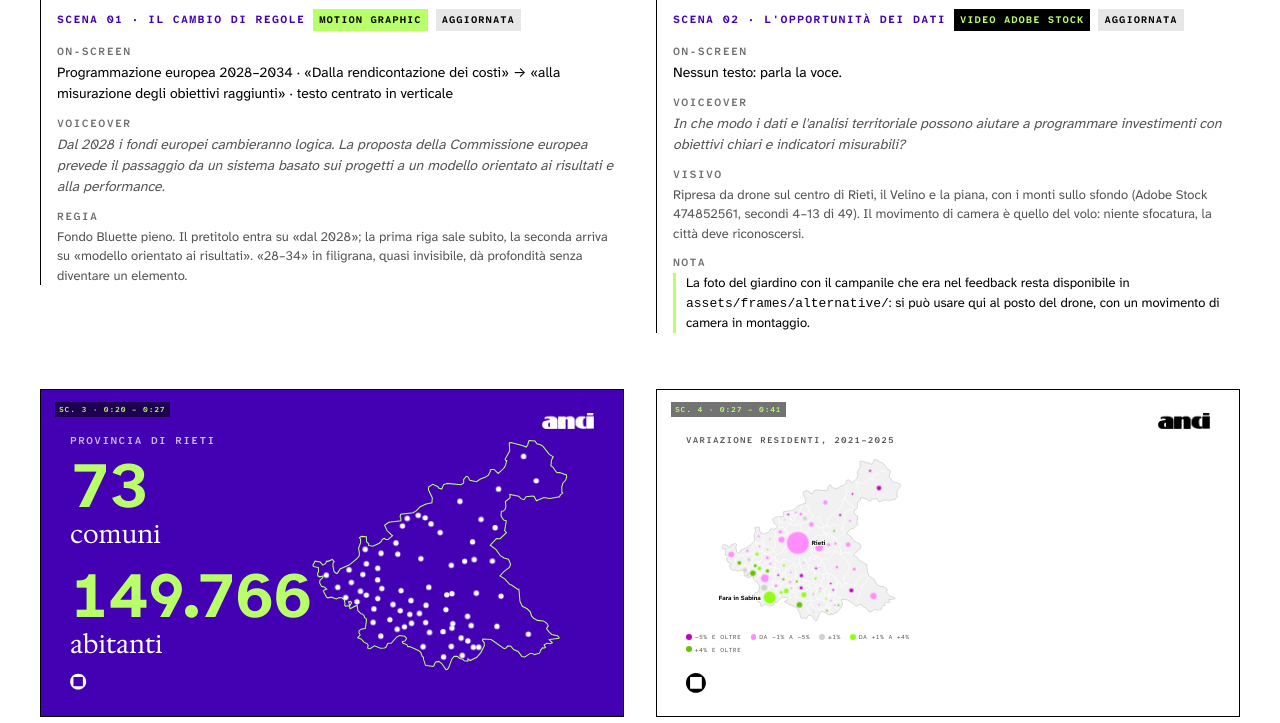
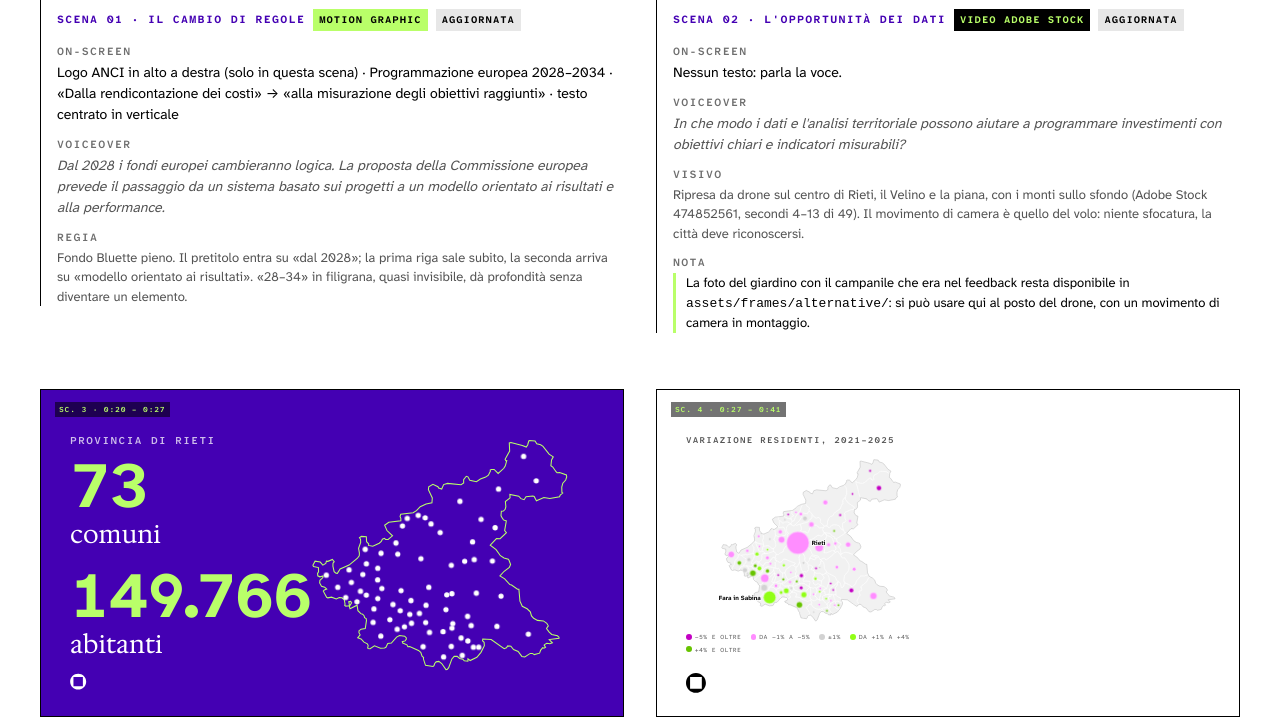
Before and after one commit to AlessioGranella/oe-storyboard-rieti, a plain HTML site: page index.html in a window 1280 px wide. Shown: the part 1017-1740 px from the top of the page. Drawn offline with Linux system fonts and the light colour scheme.

Commit message:
Logo ANCI solo nella scena 1

```diff
--- a/index.html
+++ b/index.html
@@ -417,7 +417,7 @@ footer .fine{
         <div class="info">
           <p class="idx">Scena 01 · Il cambio di regole <span class="chip">Motion graphic</span> <span class="chip g">Aggiornata</span></p>
           <dl>
-            <div><dt>On-screen</dt><dd>Programmazione europea 2028–2034 · «Dalla rendicontazione dei costi» → «alla misurazione degli obiettivi raggiunti» · testo centrato in verticale</dd></div>
+            <div><dt>On-screen</dt><dd>Logo ANCI in alto a destra (solo in questa scena) · Programmazione europea 2028–2034 · «Dalla rendicontazione dei costi» → «alla misurazione degli obiettivi raggiunti» · testo centrato in verticale</dd></div>
             <div><dt>Voiceover</dt><dd class="vo">Dal 2028 i fondi europei cambieranno logica. La proposta della Commissione europea prevede il passaggio da un sistema basato sui progetti a un modello orientato ai risultati e alla performance.</dd></div>
             <div><dt>Regia</dt><dd class="prompt">Fondo Bluette pieno. Il pretitolo entra su «dal 2028»; la prima riga sale subito, la seconda arriva su «modello orientato ai risultati». «28–34» in filigrana, quasi invisibile, dà profondità senza diventare un elemento.</dd></div>
           </dl>
@@ -430,7 +430,7 @@ footer .fine{
           <div class="stage">
             <video class="photo clip" src="assets/clips/02-rieti-drone.mp4" poster="assets/frames/02-rieti-drone.jpg" muted loop playsinline preload="none" aria-label="Volo di drone sul centro di Rieti e sul fiume Velino"></video>
           </div>
-          <img class="anci" src="assets/logo-anci-white.png" alt="ANCI"><div class="foot"><img src="assets/logo-mark-white.svg" alt="OpenEconomics"></div><span class="tc">Sc. 2 · 0:11 – 0:20</span><span class="replay">↻ Rivedi</span><div class="safe"></div>
+          <div class="foot"><img src="assets/logo-mark-white.svg" alt="OpenEconomics"></div><span class="tc">Sc. 2 · 0:11 – 0:20</span><span class="replay">↻ Rivedi</span><div class="safe"></div>
         </div>
         <div class="info">
           <p class="idx">Scena 02 · L'opportunità dei dati <span class="chip w">Video Adobe Stock</span> <span class="chip g">Aggiornata</span></p>
@@ -453,7 +453,7 @@ footer .fine{
               <div class="a-up" style="--d:2.4s"><p class="num count" data-to="149766" data-d="2.4" data-t="1.6">149<span class="sep">.</span>766</p><p class="cap">abitanti</p></div>
             </div>
           </div>
-          <img class="anci" src="assets/logo-anci-white.png" alt="ANCI"><div class="foot"><img src="assets/logo-mark-white.svg" alt="OpenEconomics"></div><span class="tc">Sc. 3 · 0:20 – 0:27</span><span class="replay">↻ Rivedi</span><div class="safe"></div>
+          <div class="foot"><img src="assets/logo-mark-white.svg" alt="OpenEconomics"></div><span class="tc">Sc. 3 · 0:20 – 0:27</span><span class="replay">↻ Rivedi</span><div class="safe"></div>
         </div>
         <div class="info">
           <p class="idx">Scena 03 · Il territorio: Rieti <span class="chip">Dati reali</span></p>
@@ -483,7 +483,7 @@ footer .fine{
               </div>
             </div>
           </div>
-          <img class="anci" src="assets/logo-anci-white.png" alt="ANCI"><div class="foot"><img src="assets/logo-mark-black.svg" alt="OpenEconomics"></div><span class="tc">Sc. 4 · 0:27 – 0:41</span><span class="replay">↻ Rivedi</span><div class="safe"></div>
+          <div class="foot"><img src="assets/logo-mark-black.svg" alt="OpenEconomics"></div><span class="tc">Sc. 4 · 0:27 – 0:41</span><span class="replay">↻ Rivedi</span><div class="safe"></div>
         </div>
         <div class="info">
           <p class="idx">Scena 04 · Spopolamento e pendolarismo <span class="chip">Dati reali</span> <span class="chip g">Da allineare</span></p>
@@ -507,7 +507,7 @@ footer .fine{
               <div class="col a-up" style="--d:6.5s"><svg id="silI" viewBox="0 0 400 500" aria-hidden="true"></svg><p class="num"><span class="count" data-to="9.1" data-dec="1" data-d="7" data-t="1">9<span class="sep">,</span>1</span>%</p><p class="cap">Italia, 2024</p></div>
             </div>
           </div>
-          <img class="anci" src="assets/logo-anci-white.png" alt="ANCI"><div class="foot"><img src="assets/logo-mark-white.svg" alt="OpenEconomics"></div><span class="tc">Sc. 5 · 0:41 – 0:56</span><span class="replay">↻ Rivedi</span><div class="safe"></div>
+          <div class="foot"><img src="assets/logo-mark-white.svg" alt="OpenEconomics"></div><span class="tc">Sc. 5 · 0:41 – 0:56</span><span class="replay">↻ Rivedi</span><div class="safe"></div>
         </div>
         <div class="info">
           <p class="idx">Scena 05 · Il paradosso dell'export <span class="chip">Dati reali</span> <span class="chip g">Voce aggiornata</span> <span class="chip w">Da verificare</span></p>
@@ -532,7 +532,7 @@ footer .fine{
               <p class="cap a-up" style="--d:10s">rispetto alla media italiana</p>
             </div>
           </div>
-          <img class="anci" src="assets/logo-anci-white.png" alt="ANCI"><div class="foot"><img src="assets/logo-mark-white.svg" alt="OpenEconomics"></div><span class="tc">Sc. 6 · 0:56 – 1:13</span><span class="replay">↻ Rivedi</span><div class="safe"></div>
+          <div class="foot"><img src="assets/logo-mark-white.svg" alt="OpenEconomics"></div><span class="tc">Sc. 6 · 0:56 – 1:13</span><span class="replay">↻ Rivedi</span><div class="safe"></div>
         </div>
         <div class="info">
           <p class="idx">Scena 06 · L'export non basta <span class="chip g">Video AI</span> <span class="chip g">Voce aggiornata</span></p>
@@ -552,7 +552,7 @@ footer .fine{
             <p class="k a-up" style="--d:.2s;margin-bottom:2.4cqw">Profili più difficili da reperire</p>
             <svg id="s7chart" viewBox="0 0 1600 520" aria-hidden="true"></svg>
           </div>
-          <img class="anci" src="assets/logo-anci-white.png" alt="ANCI"><div class="foot"><img src="assets/logo-mark-black.svg" alt="OpenEconomics"><span class="src">Fonte: Unioncamere</span></div><span class="tc">Sc. 7 · 1:13 – 1:33</span><span class="replay">↻ Rivedi</span><div class="safe"></div>
+          <div class="foot"><img src="assets/logo-mark-black.svg" alt="OpenEconomics"><span class="src">Fonte: Unioncamere</span></div><span class="tc">Sc. 7 · 1:13 – 1:33</span><span class="replay">↻ Rivedi</span><div class="safe"></div>
         </div>
         <div class="info">
           <p class="idx">Scena 07 · Le competenze che mancano <span class="chip">Dati reali</span> <span class="chip g">Aggiornata</span></p>
@@ -585,7 +585,7 @@ footer .fine{
               </div>
             </div>
           </div>
-          <img class="anci" src="assets/logo-anci-white.png" alt="ANCI"><div class="foot"><img src="assets/logo-mark-white.svg" alt="OpenEconomics"></div><span class="tc">Sc. 8 · 1:33 – 1:46</span><span class="replay">↻ Rivedi</span><div class="safe"></div>
+          <div class="foot"><img src="assets/logo-mark-white.svg" alt="OpenEconomics"></div><span class="tc">Sc. 8 · 1:33 – 1:46</span><span class="replay">↻ Rivedi</span><div class="safe"></div>
         </div>
         <div class="info">
           <p class="idx">Scena 08 · Mancano i percorsi di formazione <span class="chip g">Video AI</span> <span class="chip">Dati reali</span></p>
@@ -611,7 +611,7 @@ footer .fine{
               <span class="a-up" style="--d:9.6s">Indicatori</span>
             </div>
           </div>
-          <img class="anci" src="assets/logo-anci-white.png" alt="ANCI"><div class="foot"><img src="assets/logo-mark-white.svg" alt="OpenEconomics"></div><span class="tc">Sc. 9 · 1:46 – 1:59</span><span class="replay">↻ Rivedi</span><div class="safe"></div>
+          <div class="foot"><img src="assets/logo-mark-white.svg" alt="OpenEconomics"></div><span class="tc">Sc. 9 · 1:46 – 1:59</span><span class="replay">↻ Rivedi</span><div class="safe"></div>
         </div>
         <div class="info">
           <p class="idx">Scena 09 · Dal dato all'azione <span class="chip g">Video AI</span> <span class="chip">Testo proposto</span></p>
@@ -639,7 +639,7 @@ footer .fine{
               <div class="blk a-up" style="--d:13.8s"><span class="tag">Indicatore</span><p class="v">Numero di partecipanti per genere e settore, STEM incluse</p><p class="s">Raccordo con gli obiettivi della programmazione 2028–2034</p></div>
             </div>
           </div>
-          <img class="anci" src="assets/logo-anci-white.png" alt="ANCI"><div class="foot"><img src="assets/logo-mark-white.svg" alt="OpenEconomics"></div><span class="tc">Sc. 10 · 1:59 – 2:19</span><span class="replay">↻ Rivedi</span><div class="safe"></div>
+          <div class="foot"><img src="assets/logo-mark-white.svg" alt="OpenEconomics"></div><span class="tc">Sc. 10 · 1:59 – 2:19</span><span class="replay">↻ Rivedi</span><div class="safe"></div>
         </div>
         <div class="info">
           <p class="idx">Scena 10 · Dal dato all'azione: un esempio <span class="chip">Motion graphic</span> <span class="chip g">Aggiornata</span></p>
@@ -689,7 +689,7 @@ footer .fine{
               </div>
             </div>
           </div>
-          <img class="anci" src="assets/logo-anci-white.png" alt="ANCI"><div class="foot"><img src="assets/logo-mark-white.svg" alt="OpenEconomics"></div><span class="tc">Sc. 11 · 2:19 – 2:41</span><span class="replay">↻ Rivedi</span><div class="safe"></div>
+          <div class="foot"><img src="assets/logo-mark-white.svg" alt="OpenEconomics"></div><span class="tc">Sc. 11 · 2:19 – 2:41</span><span class="replay">↻ Rivedi</span><div class="safe"></div>
         </div>
         <div class="info">
           <p class="idx">Scena 11 · Tre priorità, otto azioni <span class="chip">Motion graphic</span> <span class="chip g">Aggiornata</span> <span class="chip w">Durata da rivedere</span></p>
@@ -709,7 +709,7 @@ footer .fine{
           <div class="stage">
             <video class="clip" src="assets/clips/12-quadro-logico.mp4" poster="assets/frames/12-quadro-logico.jpg" muted loop playsinline preload="none" aria-label="Screencast del quadro logico delle azioni sul minisito"></video>
           </div>
-          <img class="anci" src="assets/logo-anci-white.png" alt="ANCI"><div class="foot"><img src="assets/logo-mark-black.svg" alt="OpenEconomics"></div><span class="tc">Sc. 12 · 2:41 – 2:54</span><span class="replay">↻ Rivedi</span><div class="safe"></div>
+          <div class="foot"><img src="assets/logo-mark-black.svg" alt="OpenEconomics"></div><span class="tc">Sc. 12 · 2:41 – 2:54</span><span class="replay">↻ Rivedi</span><div class="safe"></div>
         </div>
         <div class="info">
           <p class="idx">Scena 12 · Il quadro logico <span class="chip">Nuova</span> <span class="chip w">Screencast</span></p>
@@ -736,7 +736,7 @@ footer .fine{
               <div class="lv a-in" style="--d:7.2s"><div class="ev"><p>Elettricità quasi tutta rinnovabile ma fotovoltaico basso sui siti produttivi</p></div><div class="ar">→</div><div class="eu"><p>Almeno il 43% dei piani per clima e ambiente: efficienza energetica nelle imprese e fotovoltaico (campi 192 e 173)</p></div></div>
             </div>
           </div>
-          <img class="anci" src="assets/logo-anci-white.png" alt="ANCI"><div class="foot"><img src="assets/logo-mark-black.svg" alt="OpenEconomics"></div><span class="tc">Sc. 13 · 2:54 – 3:06</span><span class="replay">↻ Rivedi</span><div class="safe"></div>
+          <div class="foot"><img src="assets/logo-mark-black.svg" alt="OpenEconomics"></div><span class="tc">Sc. 13 · 2:54 – 3:06</span><span class="replay">↻ Rivedi</span><div class="safe"></div>
         </div>
         <div class="info">
           <p class="idx">Scena 13 · Dalle evidenze alle leve europee <span class="chip">Nuova</span> <span class="chip">Dati reali</span></p>
@@ -759,7 +759,7 @@ footer .fine{
               <p class="cap a-up" style="--d:1.2s">Trasformare la specializzazione farmaceutica in lavoro qualificato per chi vive a Rieti e in un'economia più diversificata e resiliente.</p>
             </div>
           </div>
-          <img class="anci" src="assets/logo-anci-white.png" alt="ANCI"><div class="foot"><img src="assets/logo-mark-white.svg" alt="OpenEconomics"></div><span class="tc">Sc. 14 · 3:06 – 3:20</span><span class="replay">↻ Rivedi</span><div class="safe"></div>
+          <div class="foot"><img src="assets/logo-mark-white.svg" alt="OpenEconomics"></div><span class="tc">Sc. 14 · 3:06 – 3:20</span><span class="replay">↻ Rivedi</span><div class="safe"></div>
         </div>
         <div class="info">
           <p class="idx">Scena 14 · L'obiettivo <span class="chip w">Foto Adobe Stock</span> <span class="chip g">Aggiornata</span></p>
@@ -780,7 +780,7 @@ footer .fine{
               <p class="hl a-up" style="--d:.4s">Quanti dei tuoi progetti oggi hanno un obiettivo e un indicatore, per potersi candidare ai nuovi fondi?</p>
             </div>
           </div>
-          <img class="anci" src="assets/logo-anci-white.png" alt="ANCI"><div class="foot"><img src="assets/logo-mark-white.svg" alt="OpenEconomics"></div><span class="tc">Sc. 15 · 3:20 – 3:27</span><span class="replay">↻ Rivedi</span><div class="safe"></div>
+          <div class="foot"><img src="assets/logo-mark-white.svg" alt="OpenEconomics"></div><span class="tc">Sc. 15 · 3:20 – 3:27</span><span class="replay">↻ Rivedi</span><div class="safe"></div>
         </div>
         <div class="info">
           <p class="idx">Scena 15 · La domanda <span class="chip">Nuova</span> <span class="chip">Motion graphic</span></p>
@@ -798,14 +798,14 @@ footer .fine{
             <img class="logo a-fade" style="--d:.3s" src="assets/logo-white.svg" alt="OpenEconomics">
             <p class="hl a-up" style="--d:1.6s">We measure what really matters</p>
           </div>
-          <img class="anci" src="assets/logo-anci-white.png" alt="ANCI"><span class="tc">Sc. 16 · 3:27 – 3:33</span><span class="replay">↻ Rivedi</span><div class="safe"></div>
+          <span class="tc">Sc. 16 · 3:27 – 3:33</span><span class="replay">↻ Rivedi</span><div class="safe"></div>
         </div>
         <div class="info">
           <p class="idx">Scena 16 · Chiusura <span class="chip g">Aggiornata</span></p>
           <dl>
             <div><dt>On-screen</dt><dd>Logo OpenEconomics in dissolvenza al centro, poi il claim «We measure what really matters».</dd></div>
             <div><dt>Voiceover</dt><dd class="vo">Nessuno: musica in chiusura.</dd></div>
-            <div><dt>Nota</dt><dd class="note">Qui il monogramma in basso a sinistra non c'è: con il logo intero al centro sarebbe un doppione. Il logo ANCI resta.</dd></div>
+            <div><dt>Nota</dt><dd class="note">Qui il monogramma in basso a sinistra non c'è: con il logo intero al centro sarebbe un doppione.</dd></div>
           </dl>
         </div>
       </article>
@@ -847,7 +847,7 @@ footer .fine{
       <div>
         <h3 class="sec-h">Applicato</h3>
         <ul class="fix">
-          <li><span class="w">Tutti i frame</span>logo ANCI in alto a destra, monogramma OpenEconomics in basso a sinistra (nero sui fondi bianchi). I testi in basso sono saliti per fargli spazio.</li>
+          <li><span class="w">Tutti i frame</span>monogramma OpenEconomics in basso a sinistra (nero sui fondi bianchi); logo ANCI in alto a destra solo nella scena 1. I testi in basso sono saliti per fare spazio al monogramma.</li>
           <li><span class="w">Scena 1</span>tolto il logo, testo centrato in verticale, filigrana <ins>28–34</ins> al posto di 2028</li>
           <li><span class="w">Scena 2</span>ripresa da drone su Rieti al posto della foto sfocata</li>
           <li><span class="w">Scene 5, 6, 10</span>nuovi testi del voiceover</li>
```
